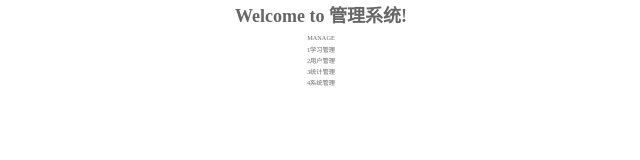
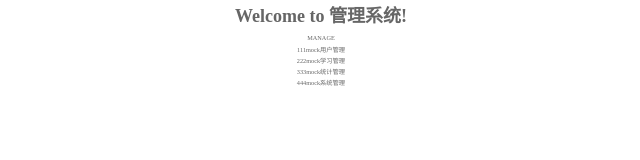
Before and after one commit to Wayley/ts-tutorial, an Angular app in the folder demos/angular2/: page / in a window 1280 px wide. Shown: the top 160 px of the page, without its empty margins (319-959 px from the left). Built offline with nearby package versions, Linux system fonts and the light colour scheme.

Commit message:
添加service

```diff
--- a/demos/angular2/src/app/app.component.html
+++ b/demos/angular2/src/app/app.component.html
@@ -1,5 +1,5 @@
 <!--The content below is only a placeholder and can be replaced.-->
 <div style="text-align:center">
   <h1>Welcome to {{ title }}!</h1>
-  <app-nav></app-nav>
+  <app-nav [list]="navList_"></app-nav>
 </div>
--- a/demos/angular2/src/app/app.component.ts
+++ b/demos/angular2/src/app/app.component.ts
@@ -1,5 +1,7 @@
 import { Component } from '@angular/core';
 
+import { NavService } from './nav.service';
+import { Nav } from './types/nav';
 @Component({
   selector: 'app-root',
   templateUrl: './app.component.html',
@@ -7,4 +9,22 @@ import { Component } from '@angular/core';
 })
 export class AppComponent {
   title = '管理系统';
+  navList = [
+    { id: 1, name: '用户管理' },
+    { id: 2, name: '学习管理' },
+    { id: 3, name: '统计管理' },
+    { id: 4, name: '系统管理' }
+  ];
+
+  navList_: Nav[] = [];
+  constructor(private navService: NavService) {}
+
+  getNavList(): void {
+    this.navList_ = this.navService.getNavList();
+    console.log(this.navList_, '-----------');
+  }
+
+  ngOnInit() {
+    this.getNavList();
+  }
 }
--- /dev/null
+++ b/demos/angular2/src/app/nav.service.ts
@@ -0,0 +1,17 @@
+import { Injectable } from '@angular/core';
+
+@Injectable({
+  providedIn: 'root'
+})
+export class NavService {
+  constructor() {}
+  getNavList() {
+    const list = [
+      { id: 111, name: 'mock用户管理' },
+      { id: 222, name: 'mock学习管理' },
+      { id: 333, name: 'mock统计管理' },
+      { id: 444, name: 'mock系统管理' }
+    ];
+    return list;
+  }
+}
--- a/demos/angular2/src/app/nav/nav.component.html
+++ b/demos/angular2/src/app/nav/nav.component.html
@@ -1,6 +1,6 @@
 <div class="nav">
   <div>{{ tittle | uppercase }}</div>
   <ul>
-    <li *ngFor="let nav of navList">{{ nav.id + nav.name }}</li>
+    <li *ngFor="let nav of list">{{ nav.id + nav.name }}</li>
   </ul>
 </div>
--- a/demos/angular2/src/app/nav/nav.component.ts
+++ b/demos/angular2/src/app/nav/nav.component.ts
@@ -1,4 +1,4 @@
-import { Component, OnInit } from '@angular/core';
+import { Component, OnInit, Input } from '@angular/core';
 // @Component 是个装饰器函数，用于为该组件指定 Angular 所需的元数据。
 @Component({
   selector: 'app-nav',
@@ -6,14 +6,12 @@ import { Component, OnInit } from '@angular/core';
   styleUrls: ['./nav.component.css']
 })
 export class NavComponent implements OnInit {
-  navList = [
-    { id: 1, name: '学习管理' },
-    { id: 2, name: '用户管理' },
-    { id: 3, name: '统计管理' },
-    { id: 4, name: '系统管理' }
-  ];
+  @Input() list;
   tittle = 'Manage';
+
   constructor() {}
 
-  ngOnInit() {}
+  ngOnInit() {
+    console.log('2222');
+  }
 }
--- /dev/null
+++ b/demos/angular2/src/app/types/nav.ts
@@ -0,0 +1,4 @@
+export class Nav {
+  id: number;
+  name: string;
+}
```
Also changed, not shown: 1 other file (tests, documents, lock files or other folders).
